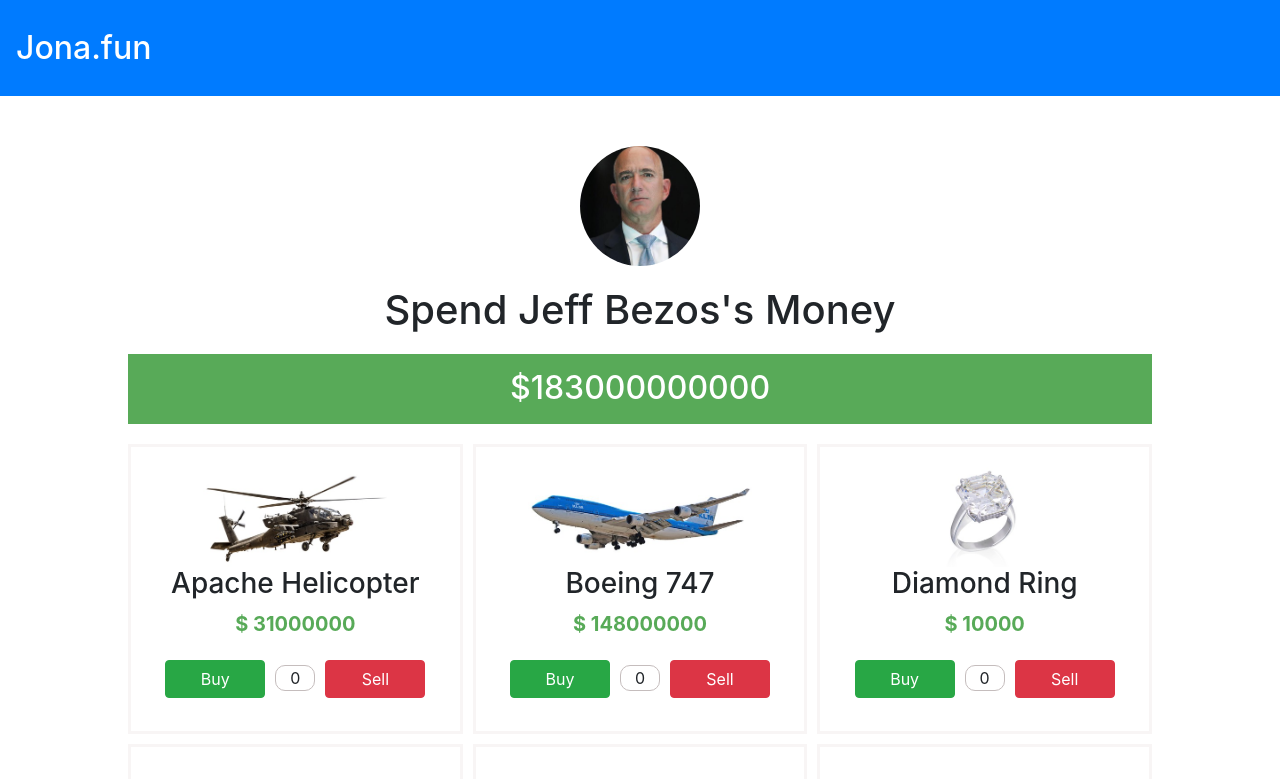
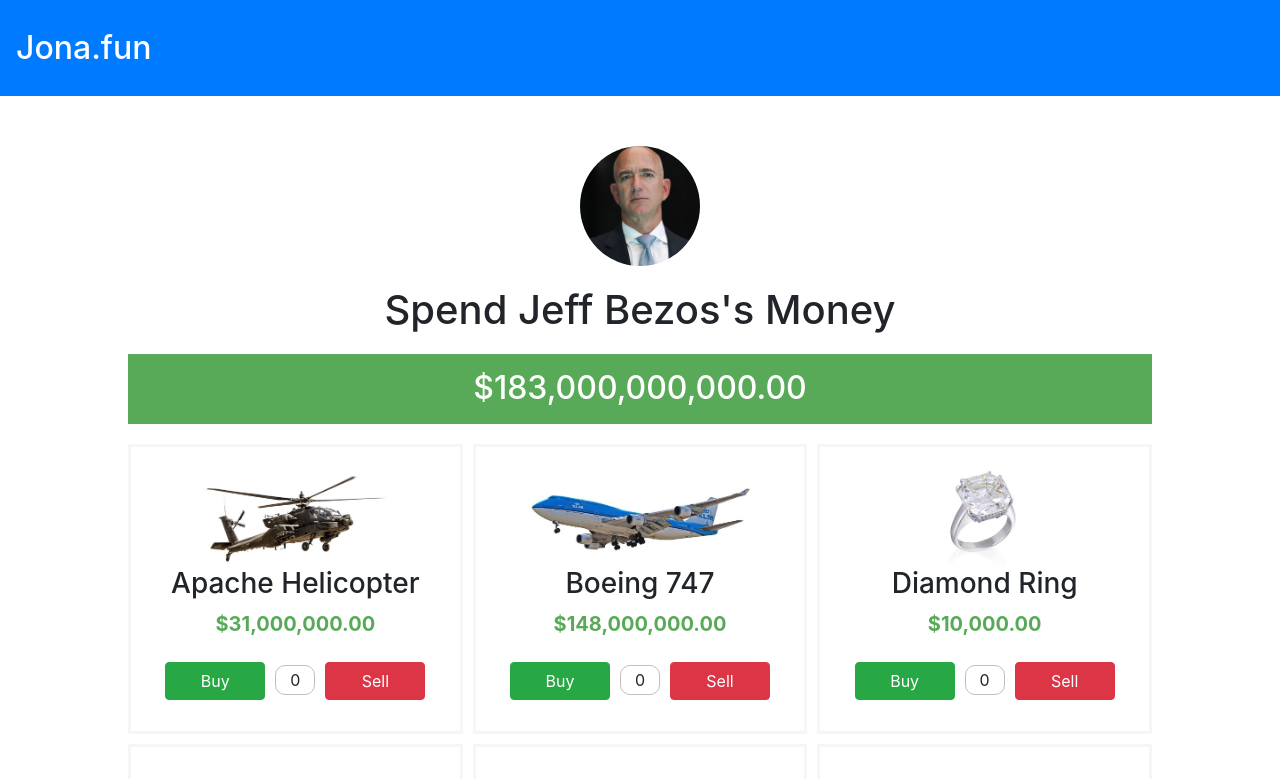
Before and after one commit to jonathanurias96/spendJeffCash, an Angular app: page / in a window 1280 px wide. Shown: the top 779 px of the page. Built offline with nearby package versions, Linux system fonts and the light colour scheme.

Commit message:
Added currency pipe

```diff
--- a/src/app/money-header/money-header.component.html
+++ b/src/app/money-header/money-header.component.html
@@ -1,3 +1,3 @@
 <div class="moneyHeader">
-    <h2 class="money">${{ money }}</h2>
+    <h2 class="money">{{ money | currency: 'USD' }}</h2>
 </div>
--- a/src/app/product/product.component.css
+++ b/src/app/product/product.component.css
@@ -22,4 +22,5 @@
     margin: 10px;
     width: 40px;
     border-radius: 10px;
+    padding: 2px;
 }
--- a/src/app/product/product.component.html
+++ b/src/app/product/product.component.html
@@ -1,7 +1,7 @@
 <div class="product" *ngFor="let product of products">
     <img class="productPicture" [src]=product.photo/>
     <h3> {{ product.name }} </h3>
-    <p class="productPrice">$ {{ product.price }}</p>
+    <p class="productPrice">{{ product.price | currency: 'USD' }}</p>
     <button type="button" (click)="buy()" class="buttons btn btn-success">Buy</button>
     <div class="productInput">0</div>
     <button type="button" (click)="sell()" class="buttons btn btn-danger">Sell</button>
--- a/src/app/product/product.component.ts
+++ b/src/app/product/product.component.ts
@@ -9,10 +9,8 @@
   @Input('products') products;
   constructor() { }
   buy(): void{
-    alert("Buy!")
   }
   sell(): void {
-    alert("Sell!")
   }
   ngOnInit(): void {
   }
```
